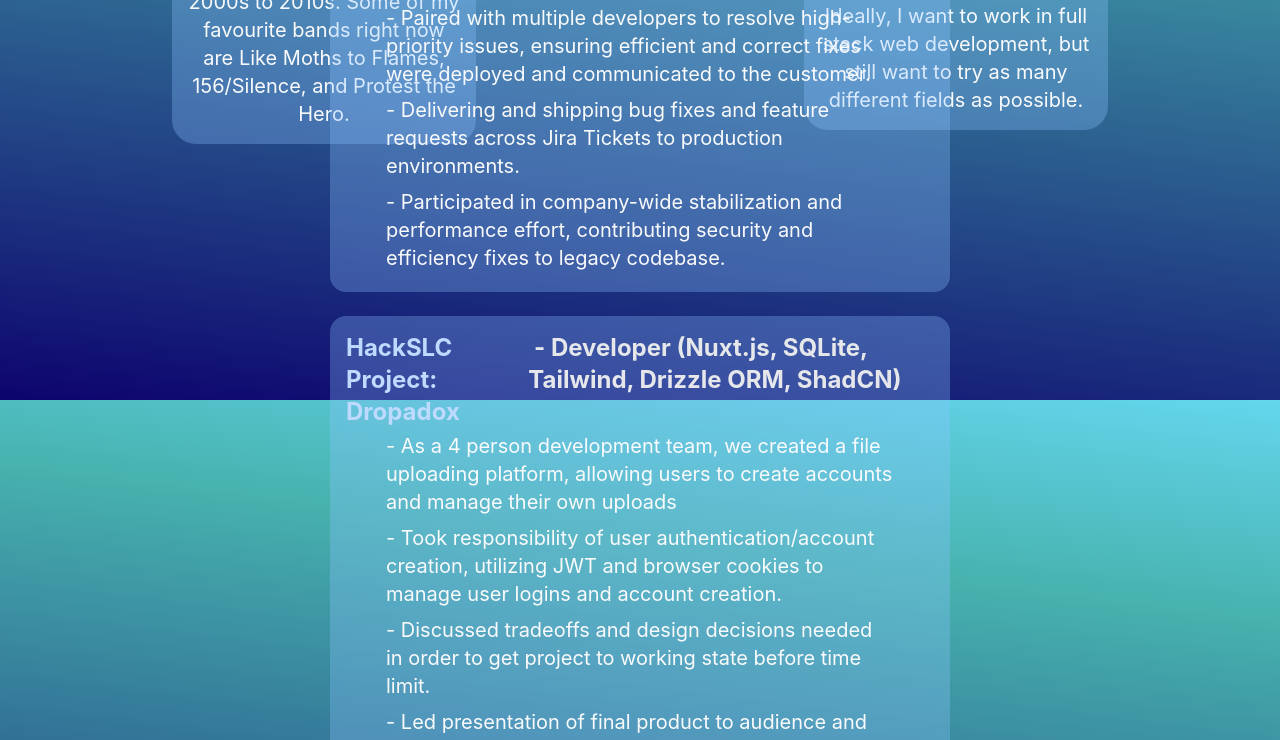
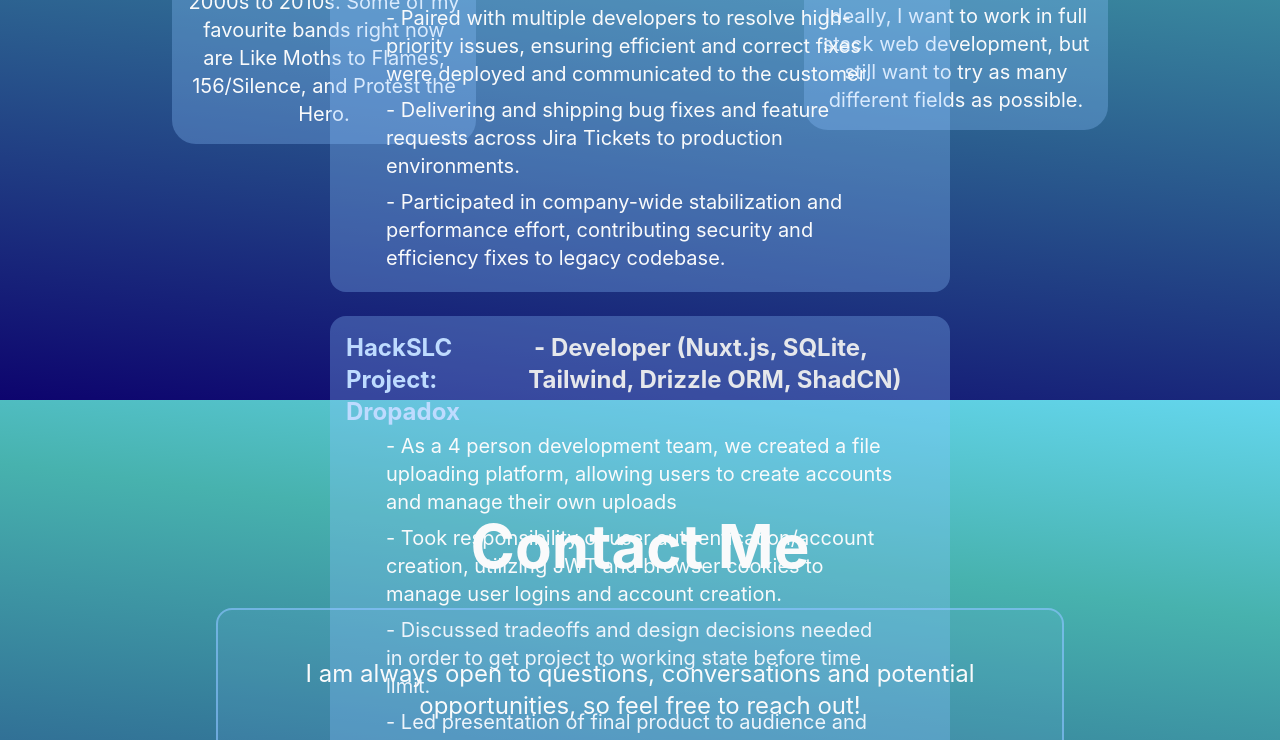
Before and after one commit to NinjaVass-C/personal-portfolio, a React (Vite) app: page / in a window 1280 px wide. Shown: the part 2000-2740 px from the top of the page. Built offline with nearby package versions, Linux system fonts and the light colour scheme.

Commit message:
Added contact section

```diff
--- a/package.json
+++ b/package.json
@@ -17,6 +17,7 @@
   },
   "devDependencies": {
     "@eslint/js": "^9.39.4",
+    "@iconify/react": "^6.0.2",
     "@types/node": "^24.12.0",
     "@types/react": "^19.2.14",
     "@types/react-dom": "^19.2.3",
--- a/src/App.tsx
+++ b/src/App.tsx
@@ -3,6 +3,8 @@ import {Introduction} from "./components/Introduction.tsx";
 import {AboutCard} from "./components/AboutCard.tsx";
 import {About} from "./components/About.tsx";
 import {ExperienceCard} from "./components/ExperienceCard.tsx";
+import {ContactInfo} from "./components/ContactInfo.tsx";
+import { Icon } from '@iconify/react';
 
 function App() {
   return (
@@ -47,6 +49,22 @@ function App() {
           </div>
           <div className='flex m-16 items-center justify-between relative'></div>
       </div>
+      <div id='contact' className={'flex flex-col justify-center mt-16 py-5'} >
+          <h2 className='text-6xl font-bold my-8 justify-center flex text-gray-50'>Contact Me</h2>
+            <ContactInfo/>
+          <div className='flex gap-20 py-5 items-center justify-center'>
+              <a href={'mailto:connorvassinfo@gmail.com'} className={'justify-center items-center flex bg-blue-200/90 rounded-2xl p-2'}>
+                  <Icon icon="ic:outline-email" width="48" height="48" /> Email
+              </a>
+              <a href={'mailto:connorvassinfo@gmail.com'} className={'justify-center items-center flex bg-blue-200/90 rounded-2xl p-2'}>
+                  <Icon icon="mdi:linkedin" width="48" height="48" /> LinkedIn
+              </a>
+              <a href={'mailto:connorvassinfo@gmail.com'} className={'justify-center items-center flex bg-blue-200/90 rounded-2xl p-2'}>
+                  <Icon icon="mdi:github" width="48" height="48"  /> Github
+              </a>
+          </div>
+          <div className='flex m-16 items-center justify-between relative'></div>
+      </div>
     </body>
   )
 }
--- a/src/components/About.tsx
+++ b/src/components/About.tsx
@@ -1,7 +1,7 @@
 export function About() {
     return (
         <div className='max-w-4xl mx-auto text-center px-6'>
-            <p className={'text-2xl items-center p-12 text-gray-50 text-center border-2 border-blue-300/60 bg-blue-300/10 rounded-2xl'}>
+            <p className={'text-2xl p-12 text-gray-50 text-center border-2 border-blue-300/60 bg-blue-300/10 rounded-2xl'}>
                 Hello, my name is Connor Vass, and I am a Computer Programming and Analysis student set to graduate this year.
                 I also work part time as a Student Software Engineer at <a className={'text-blue-200'} href={'https://elentra.com/'}>Elentra</a>, modernizing and maintaining a legacy codebase.
                 I started my software development journey while I was in high school, and hope to continue learning and honing my
--- /dev/null
+++ b/src/components/ContactInfo.tsx
@@ -0,0 +1,9 @@
+export function ContactInfo() {
+    return (
+        <div className='max-w-4xl mx-auto text-center px-6'>
+            <p className={'text-2xl p-12 text-gray-50 text-center border-2 border-blue-300/60 bg-blue-300/10 rounded-2xl'}>
+                I am always open to questions, conversations and potential opportunities, so feel free to reach out!
+            </p>
+        </div>
+    )
+}
--- a/src/components/Introduction.tsx
+++ b/src/components/Introduction.tsx
@@ -1,6 +1,6 @@
 export function Introduction() {
     return (
-        <div id='introduction' className='flex items-center p-20 rounded-sm flex-col h-full grow justify-center gap-8'>
+        <div className='flex items-center p-20 rounded-sm  h-full grow justify-center gap-8'>
             <div className='flex text-2xl flex-col items-center p-12 text-gray-50 rounded-2xl border-2 border-blue-300/60 bg-blue-300/10'>
                 <h2 className='text-6xl font-bold mb-4'>Connor Vass</h2>
                 <p>I am a third year Computer Programming and Analysis Student,</p>
```
Also changed, not shown: 1 other file (tests, documents, lock files or other folders).
